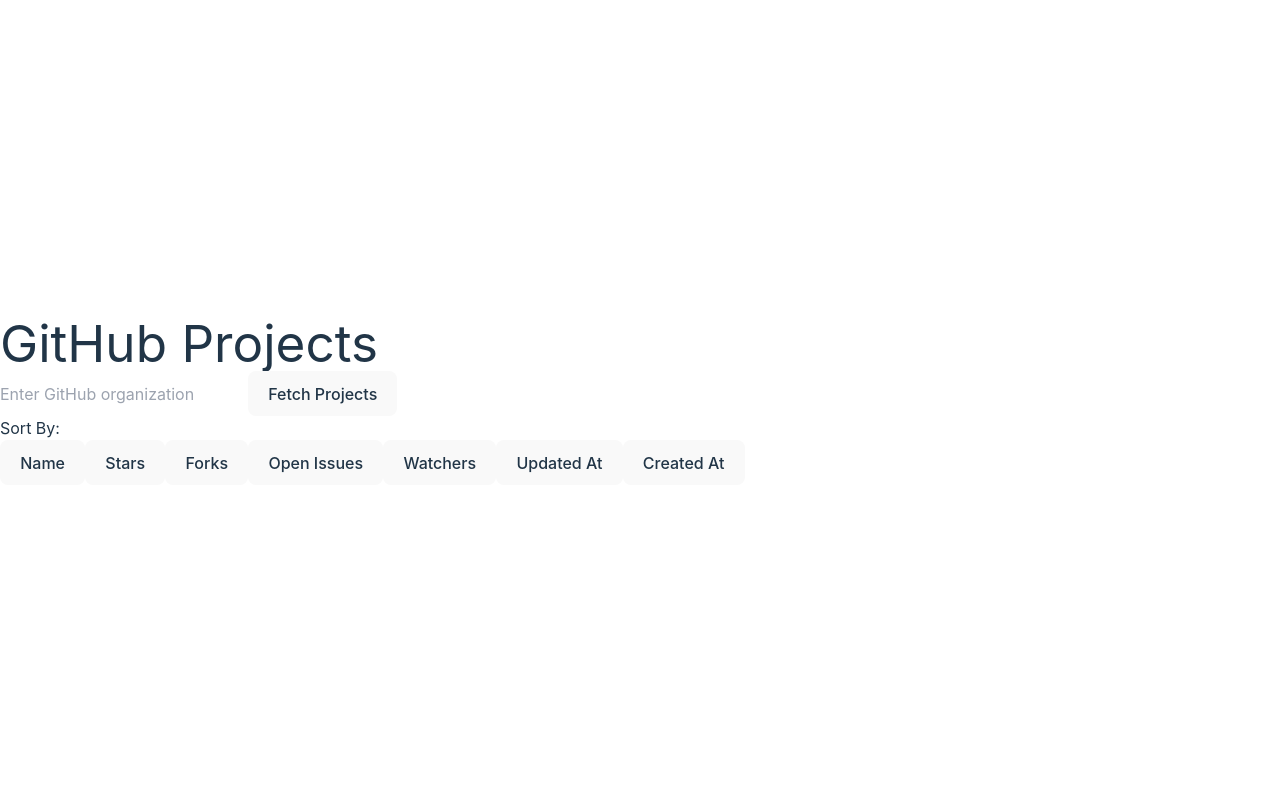
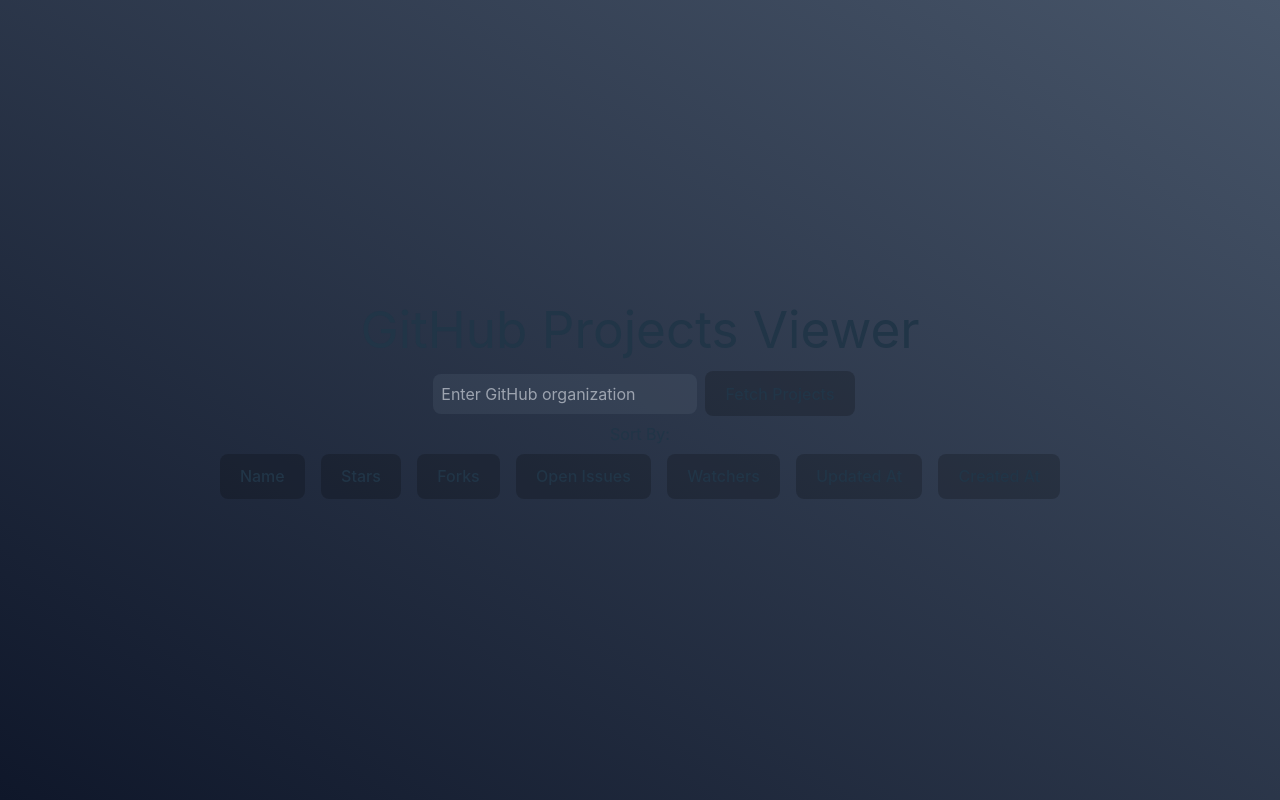
Before and after one commit to floire26/github-orgs-viewer, a React (Vite) app in the folder client/: page / in a window 1280 px wide. Built offline with nearby package versions, Linux system fonts and the light colour scheme.

Commit message:
feat: synchronized bg colors of all components

```diff
--- a/client/index.html
+++ b/client/index.html
@@ -8,7 +8,7 @@
     <meta name="viewport" content="width=device-width, initial-scale=1.0" />
     <title>Vite + React + TS</title>
   </head>
-  <body>
+  <body class="bg-gradient-to-bl from-slate-600 to-slate-900">
     <div id="root" class="w-full"></div>
     <script type="module" src="/src/main.tsx"></script>
   </body>
--- a/client/src/App.tsx
+++ b/client/src/App.tsx
@@ -94,19 +94,26 @@
   }, [sortType])
 
   return (
-    <div className='App'>
-      <h1>GitHub Projects</h1>
+    <div className='App flex flex-col justify-items-center text-center'>
+      <h1 className='m-2'>GitHub Projects Viewer</h1>
+      <div>
         <input
           type="text"
           value={organization}
           onChange={(e) => setOrganization(e.target.value)}
           placeholder="Enter GitHub organization"
+          className='m-2 p-2 bg-slate-400/10 rounded-lg'
         />
-      <button onClick={fetchProjects}>Fetch Projects</button>
+        <button onClick={fetchProjects} className='bg-black/20'>Fetch Projects</button>
+      </div>
+
+      <div>
         <h2>Sort By:</h2>
         {
           metrics.map(metric => <Button value={metric} onClick={changeSortOption} />)
         }
+      </div>
+
       {projects.length > 0 && (
         <ProjectList projects={projects} onSelectProject={fetchCommits} />
       )}
--- a/client/src/ProjectList.tsx
+++ b/client/src/ProjectList.tsx
@@ -9,11 +9,11 @@
 const ProjectList: React.FC<ProjectListProps> = ({ projects, onSelectProject }) => {
   return (
     <div className='mx-4 flex flex-col place-items-center'>
-      <h2>Projects</h2>
+      <h2 className='m-4'>Projects</h2>
       <div className="grid grid-cols-3 gap-4">
         {projects.map((project) => (
-          <div onClick={() => onSelectProject(project.name)} className="card bg-primary text-primary-content w-96">
-            <button className="card-body flex place-items-center">
+          <div onClick={() => onSelectProject(project.name)} className="card bg-transparent text-primary-content w-96">
+            <button className="card-body flex place-items-center bg-black/30 ">
               <h2 className="card-title text-slate-400">{project.name}</h2>
                   <div className='flex place-items-center h-1/3 rounded-lg ring-2 m-2 p-2 text-center text-lime-200'>
                     <p className='italic'>{project.description === null ? "No description" : project.description} </p>
--- a/client/src/props/Button.tsx
+++ b/client/src/props/Button.tsx
@@ -7,7 +7,7 @@
 
 const Button: React.FC<ButtonProps> = ({ value, onClick }) => {
   return (
-    <button onClick={() => onClick(value)}>
+    <button className='m-2 bg-black/20' onClick={() => onClick(value)}>
       {value}
     </button>
   );
```
Lines whose indentation alone changed are shown as unchanged.
